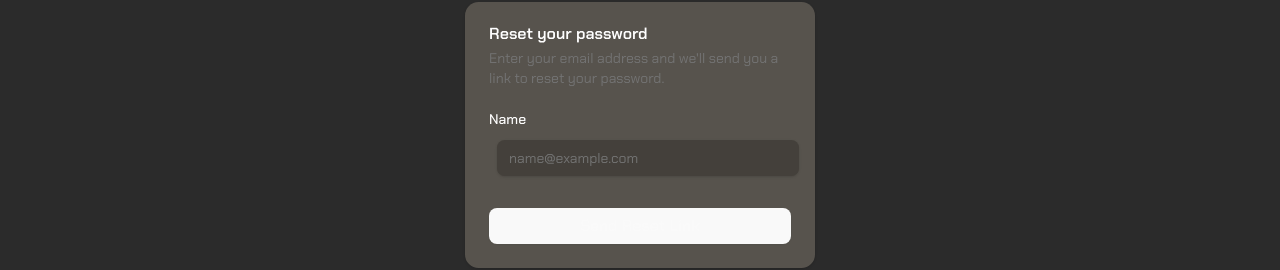
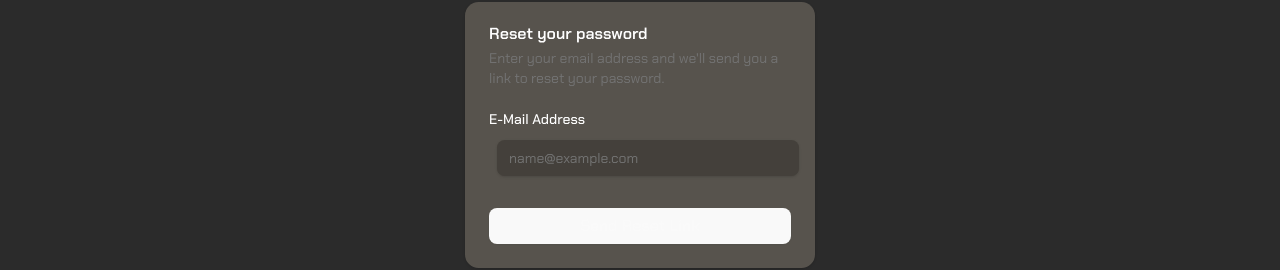
Before and after one commit to Andrew-R-Lawler/go-react-server, a React (Vite) app in the folder client/: page /forgotpassword in a window 1280 px wide. Shown: the part 337-607 px from the top of the page. Built offline with nearby package versions, Linux system fonts and the light colour scheme; no server answers.

Commit message:
more minor fixes

```diff
--- a/client/src/components/forgotpassword.tsx
+++ b/client/src/components/forgotpassword.tsx
@@ -2,7 +2,6 @@
 import '../App.css'
 import { Button } from './ui/button';
 import { Input } from './ui/input';
-import { Plus } from 'lucide-react';
 import axios from 'axios'
 import { Label } from "@/components/ui/label";
 import {
@@ -41,7 +40,7 @@
             <form>
             <div className="grid w-full items-center gap-4">
             <div className="flex flex-col space-y-1.5">
-              <Label htmlFor="name">Name</Label>
+              <Label htmlFor="name">E-Mail Address</Label>
               <Input id="email" placeholder="name@example.com" className='border-none'/>
             </div>
             </div>
```
